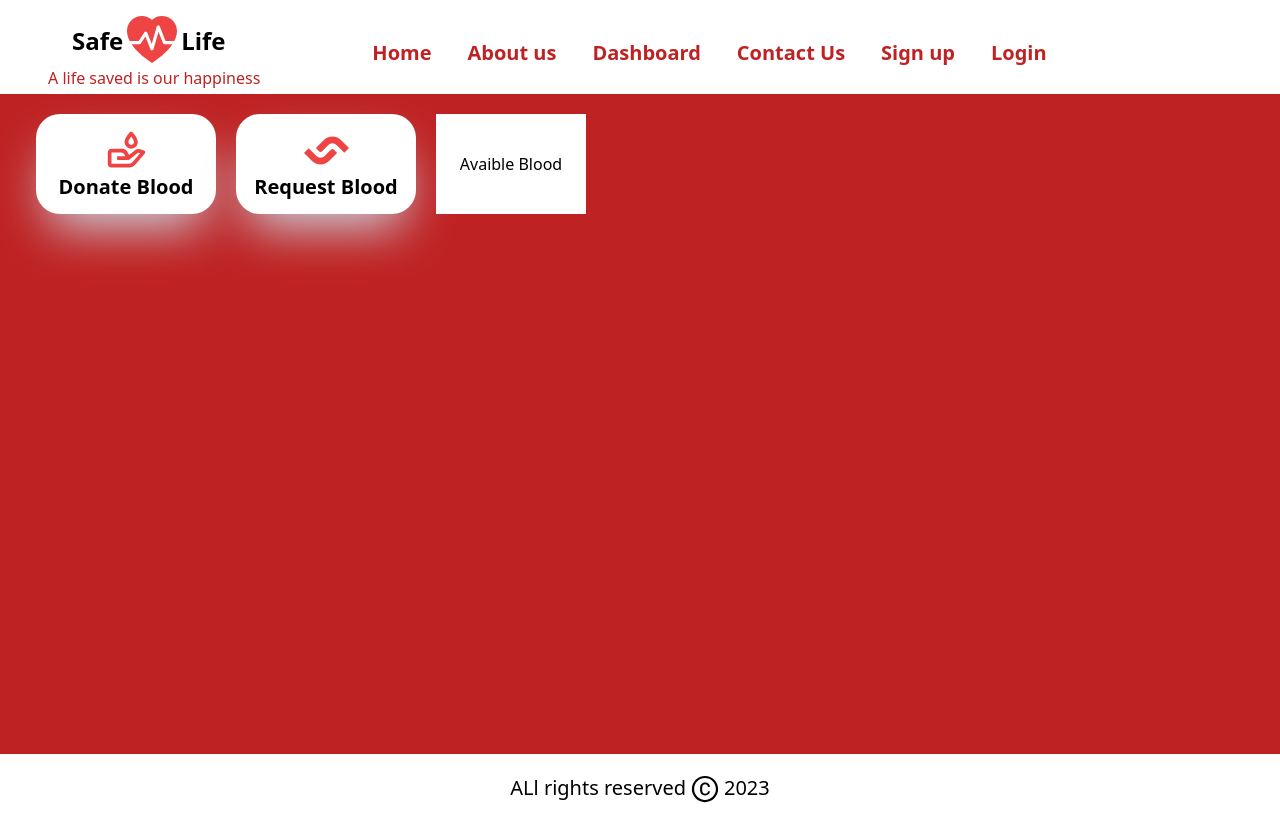
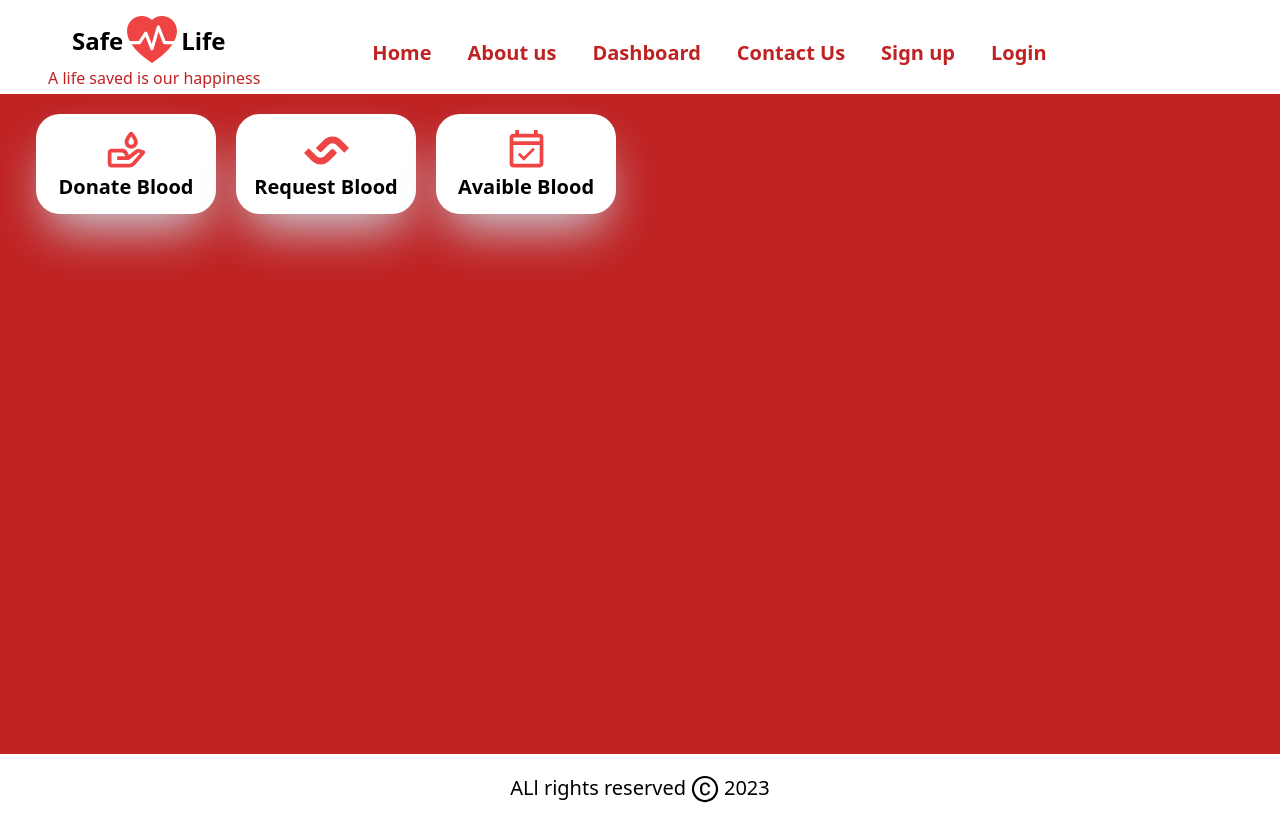
Before and after one commit to DANNJUGUNA/blood-donation, a React (Create React App) app in the folder client/: page /dashboard in a window 1280 px wide. Built offline with nearby package versions, Linux system fonts and the light colour scheme.

Commit message:
updated the style of a dash board component

```diff
--- a/client/src/pages/dashboard/DashBoard.jsx
+++ b/client/src/pages/dashboard/DashBoard.jsx
@@ -1,6 +1,7 @@
 import React from 'react'
 import {BiDonateBlood} from 'react-icons/bi'
 import{SiSemaphoreci} from 'react-icons/si'
+import {MdOutlineEventAvailable} from 'react-icons/md'
 const DashBoard = () => {
   return (
     <div className='flex flex-row mt-5 gap-5 mx-9'>
@@ -13,8 +14,9 @@ const DashBoard = () => {
         <SiSemaphoreci size={45} className='text-red-500'/>
         <p className=' font-semibold text-xl'>Request Blood</p>
       </div>
-      <div className=' bg-white h-[100px] w-[150px] flex items-center justify-center'>
-        <p>Avaible Blood</p>
+      <div className=' bg-white h-[100px] w-[180px] flex items-center justify-center  shadow-slate-300 shadow-2xl rounded-3xl flex-col'>
+        <MdOutlineEventAvailable size={45} className='text-red-500'/>
+        <p className='font-semibold text-xl'>Avaible Blood</p>
       </div>
     </div>
   )
```
